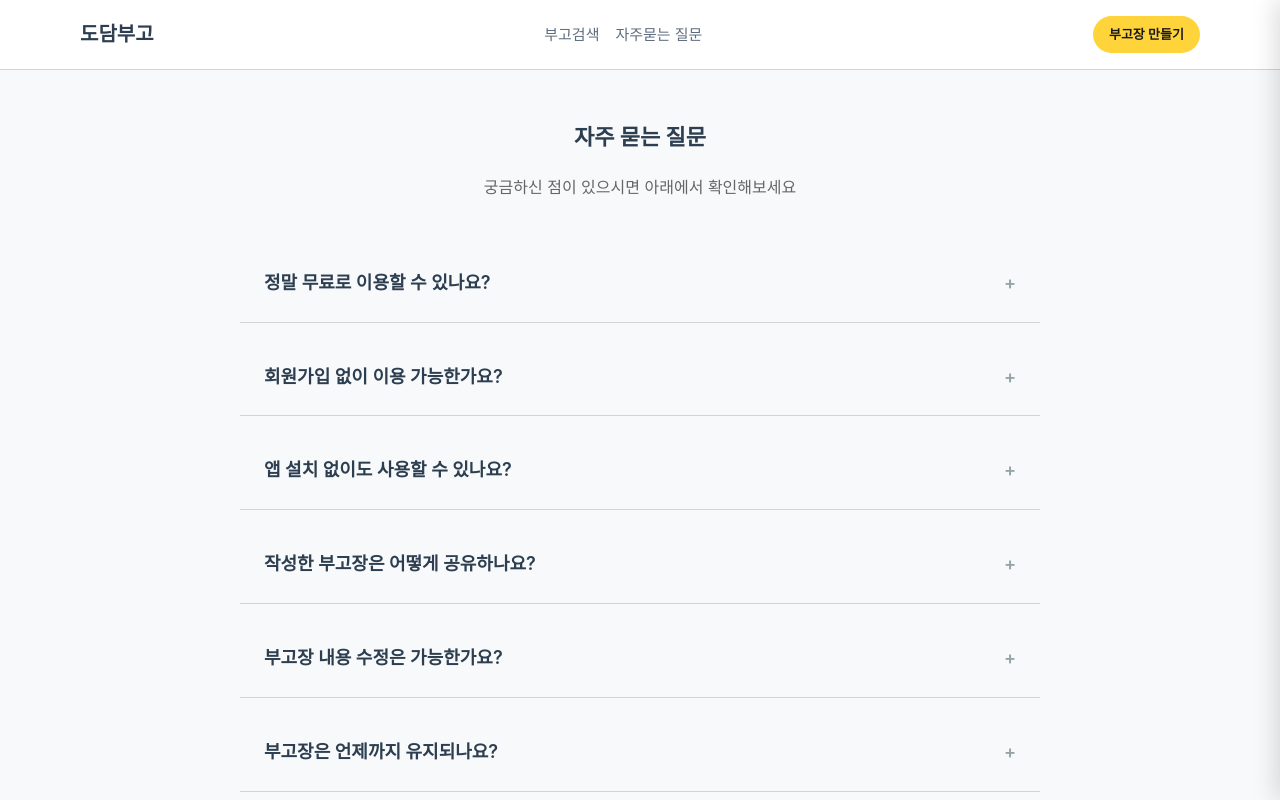
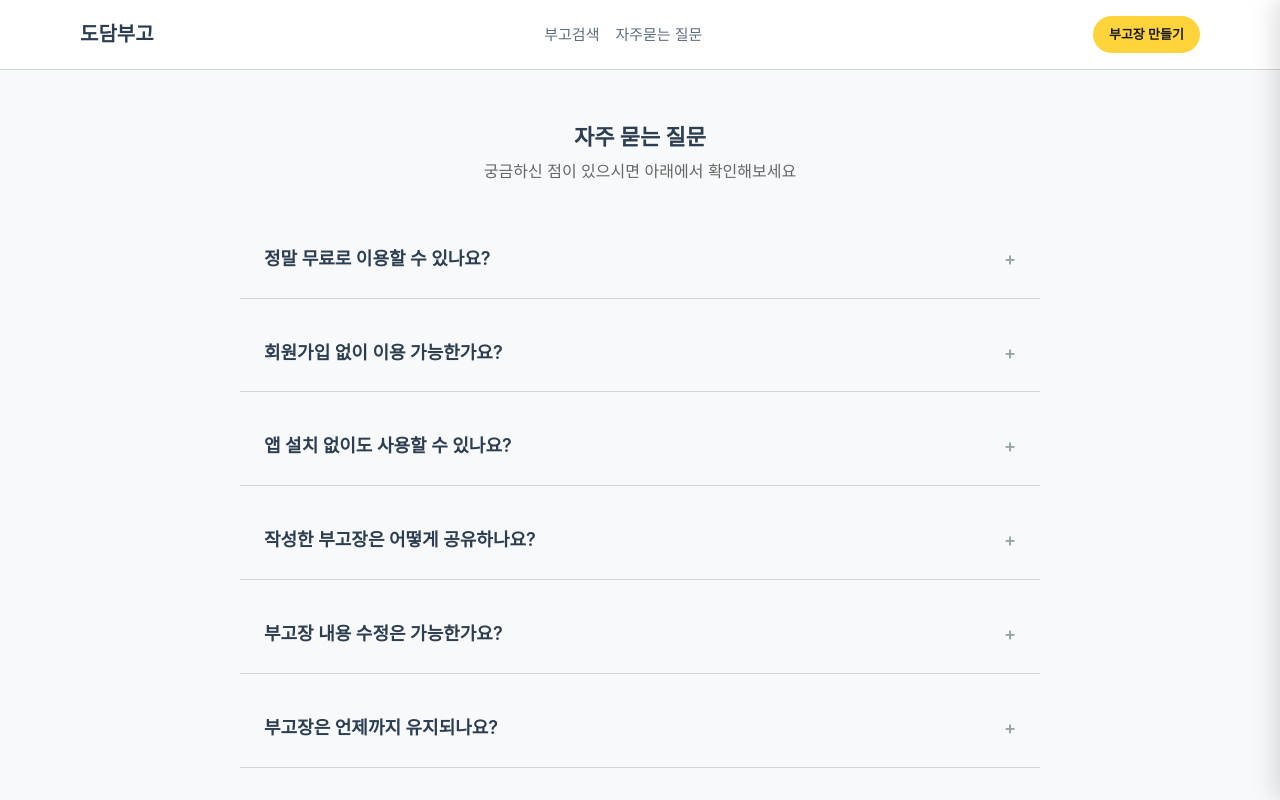
Before and after one commit to seunghun2/dodambugo, a Next.js app: page /faq in a window 1280 px wide. Shown: the top 800 px of the page. Built offline with nearby package versions, Linux system fonts and the light colour scheme; a web font is replaced by a local one.

Commit message:
FAQ, Contact 페이지 헤더 스타일 검색 페이지와 통일

```diff
--- a/app/faq/page.tsx
+++ b/app/faq/page.tsx
@@ -86,9 +86,9 @@ export default function FAQPage() {
             {/* FAQ Section */}
             <section className="faq" id="faq" style={{ paddingTop: '100px', minHeight: '100vh', background: '#f8f9fa' }}>
                 <div className="container">
-                    <div className="section-header">
-                        <h2 className="section-title">자주 묻는 질문</h2>
-                        <p className="section-subtitle" style={{ color: '#666', marginTop: '4px' }}>
+                    <div className="section-header" style={{ marginBottom: '16px' }}>
+                        <h2 className="section-title" style={{ marginBottom: '4px' }}>자주 묻는 질문</h2>
+                        <p className="section-subtitle" style={{ color: '#666', marginTop: '0' }}>
                             궁금하신 점이 있으시면 아래에서 확인해보세요
                         </p>
                     </div>
```
Also changed, not shown: app/contact/page.tsx (+4 -4 lines).
